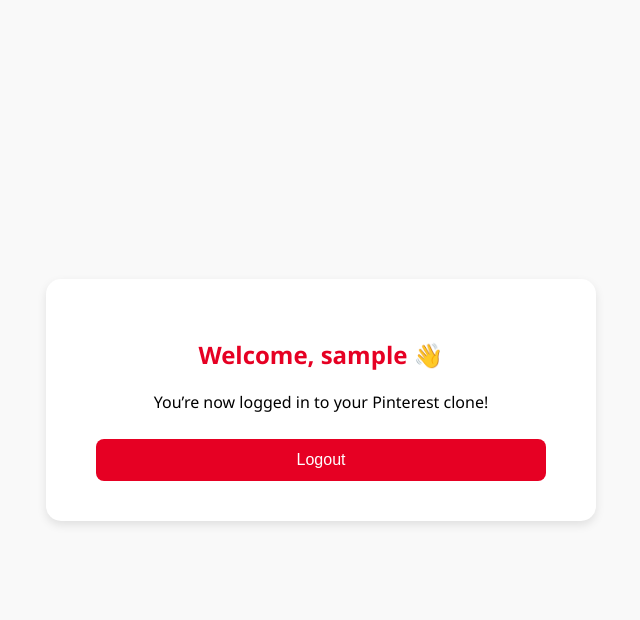
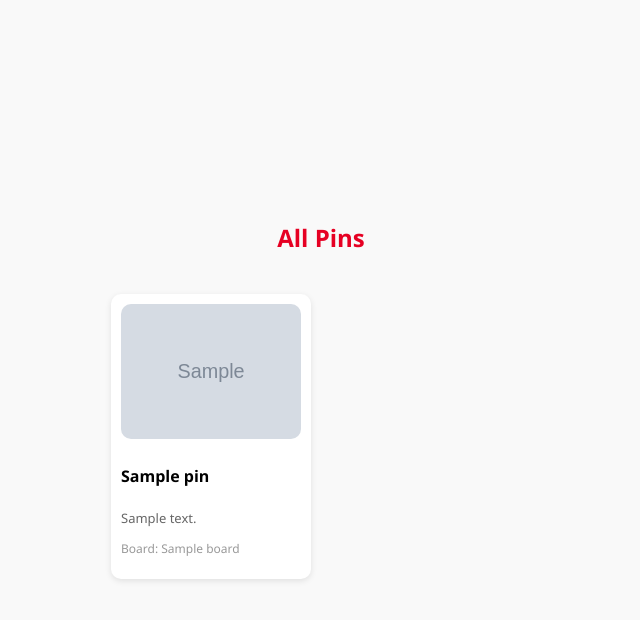
Before and after one commit to NavyaDornala1516/pinterest_clone, a Django app: page / in a window 1280 px wide. Shown: the top 620 px of the page, without its empty margins (319-959 px from the left). Run offline with Django 5.2, Linux system fonts and the light colour scheme; a user stored in the database is signed in; tables that the repository leaves empty hold one stand-in row (values such as "Sample post"); grey boxes marked "Sample" are stand-in pictures.

Commit message:
created pin

```diff
--- a/pins/models.py
+++ b/pins/models.py
@@ -1,11 +1,24 @@
 from django.db import models
-from django.contrib.auth.models import User
+from django.conf import settings
+
+User = settings.AUTH_USER_MODEL
+
+class Board(models.Model):
+    owner = models.ForeignKey(User, on_delete=models.CASCADE, related_name='boards')
+    title = models.CharField(max_length=100)
+    description = models.TextField(blank=True)
+    created_at = models.DateTimeField(auto_now_add=True)
+    is_private = models.BooleanField(default=False)
+
+    def __str__(self):
+        return self.title
 
 class Pin(models.Model):
-    user = models.ForeignKey(User, on_delete=models.CASCADE)
+    board = models.ForeignKey(Board, on_delete=models.CASCADE, related_name='pins')
     title = models.CharField(max_length=100)
+    image = models.ImageField(upload_to='pins/')
     description = models.TextField(blank=True)
-    image = models.ImageField(upload_to='pins/')
+    created_by = models.ForeignKey(User, on_delete=models.SET_NULL, null=True)
     created_at = models.DateTimeField(auto_now_add=True)
 
     def __str__(self):
--- a/pins/templates/home.html
+++ b/pins/templates/home.html
@@ -1,18 +1,21 @@
 {% extends 'base.html' %}
 {% block title %}Home | Pinterest Clone{% endblock %}
-
 {% block content %}
-<div class="card" style="width:450px;">
-  <h2>Welcome, {{ user.username }} 👋</h2>
-
-  {% if user.is_authenticated %}
-    <p>You’re now logged in to your Pinterest clone!</p>
-    <a href="{% url 'logout' %}">
-      <button>Logout</button>
-    </a>
-  {% else %}
-    <p>You are not logged in.</p>
-    <a href="{% url 'login' %}">Login</a>
-  {% endif %}
-</div>
+  <div>
+    <h2 style="text-align:center;">All Pins</h2>
+    {% if pins %}
+      <div style="display: grid; grid-template-columns: repeat(auto-fill, minmax(200px, 1fr)); gap: 20px; padding: 20px;">
+        {% for pin in pins %}
+          <div style="background: #fff; border-radius: 10px; box-shadow: 0 2px 6px rgba(0,0,0,0.1); padding: 10px;">
+            <img src="{{ pin.image.url }}" alt="{{ pin.title }}" style="width:100%; border-radius:10px;">
+            <h4>{{ pin.title }}</h4>
+            <p style="font-size: 13px; color: #666;">{{ pin.description }}</p>
+            <p style="font-size: 12px; color: #999;">Board: {{ pin.board.title }}</p>
+          </div>
+        {% endfor %}
+      </div>
+    {% else %}
+      <p>No pins uploaded yet. <a href="{% url 'create_pin' %}">Upload one!</a></p>
+    {% endif %}
+  </div>
 {% endblock %}
--- a/pins/urls.py
+++ b/pins/urls.py
@@ -6,4 +6,8 @@ urlpatterns = [
     path('register/', views.register_user, name='register'),
     path('login/', views.login_user, name='login'),
     path('logout/', views.logout_user, name='logout'),
+    path('boards/create/', views.create_board, name='create_board'),
+    path('boards/', views.board_list, name='board_list'),
+    path('pins/create/', views.create_pin, name='create_pin'),
+
 ]
--- a/pins/views.py
+++ b/pins/views.py
@@ -3,11 +3,15 @@ from django.contrib.auth.models import User
 from django.contrib import messages
 from django.contrib.auth import authenticate, login, logout
 from django.contrib.auth.decorators import login_required
+from django.shortcuts import render, redirect, get_object_or_404
+from .models import Board, Pin
+from .forms import BoardForm, PinForm
 
 # Home Page (Protected)
-@login_required(login_url='login')
+@login_required
 def home(request):
-    return render(request, 'home.html')
+    pins = Pin.objects.all()
+    return render(request, 'home.html', {'pins': pins})
 
 # Register new user
 def register_user(request):
@@ -50,3 +54,36 @@ def logout_user(request):
     logout(request)
     messages.success(request, 'You have been logged out.')
     return redirect('login')
+
+@login_required
+def create_board(request):
+    if request.method == 'POST':
+        form = BoardForm(request.POST)
+        if form.is_valid():
+            board = form.save(commit=False)
+            board.owner = request.user
+            board.save()
+            return redirect('board_list')
+    else:
+        form = BoardForm()
+    return render(request, 'pins/create_board.html', {'form': form})
+
+def board_list(request):
+    boards = Board.objects.all()
+    return render(request, 'pins/board_list.html', {'boards': boards})
+
+
+@login_required
+def create_pin(request):
+    if request.method == 'POST':
+        form = PinForm(request.POST, request.FILES)
+        if form.is_valid():
+            pin = form.save(commit=False)
+            pin.created_by = request.user
+            pin.save()
+            messages.success(request, 'Pin created successfully!')
+            return redirect('home')
+    else:
+        form = PinForm()
+
+    return render(request, 'pins/create_pin.html', {'form': form})
--- a/pinterest_clone/settings.py
+++ b/pinterest_clone/settings.py
@@ -121,3 +121,6 @@ STATIC_URL = 'static/'
 # https://docs.djangoproject.com/en/5.2/ref/settings/#default-auto-field
 
 DEFAULT_AUTO_FIELD = 'django.db.models.BigAutoField'
+
+MEDIA_URL = '/media/'
+MEDIA_ROOT = BASE_DIR / 'media'
--- a/pinterest_clone/urls.py
+++ b/pinterest_clone/urls.py
@@ -16,8 +16,13 @@ Including another URLconf
 """
 from django.contrib import admin
 from django.urls import path, include
+from django.conf import settings
+from django.conf.urls.static import static
 
 urlpatterns = [
     path('admin/', admin.site.urls),
     path('', include('pins.urls')),  # include our app URLs
 ]
+
+if settings.DEBUG:
+    urlpatterns += static(settings.MEDIA_URL, document_root=settings.MEDIA_ROOT)
```
Also changed, not shown: pins/forms.py (+7 -2 lines), pins/templates/pins/board_list.html (added, +12 -0 lines), pins/templates/pins/create_board.html (added, +9 -0 lines), pins/templates/pins/create_pin.html (added, +21 -0 lines).
